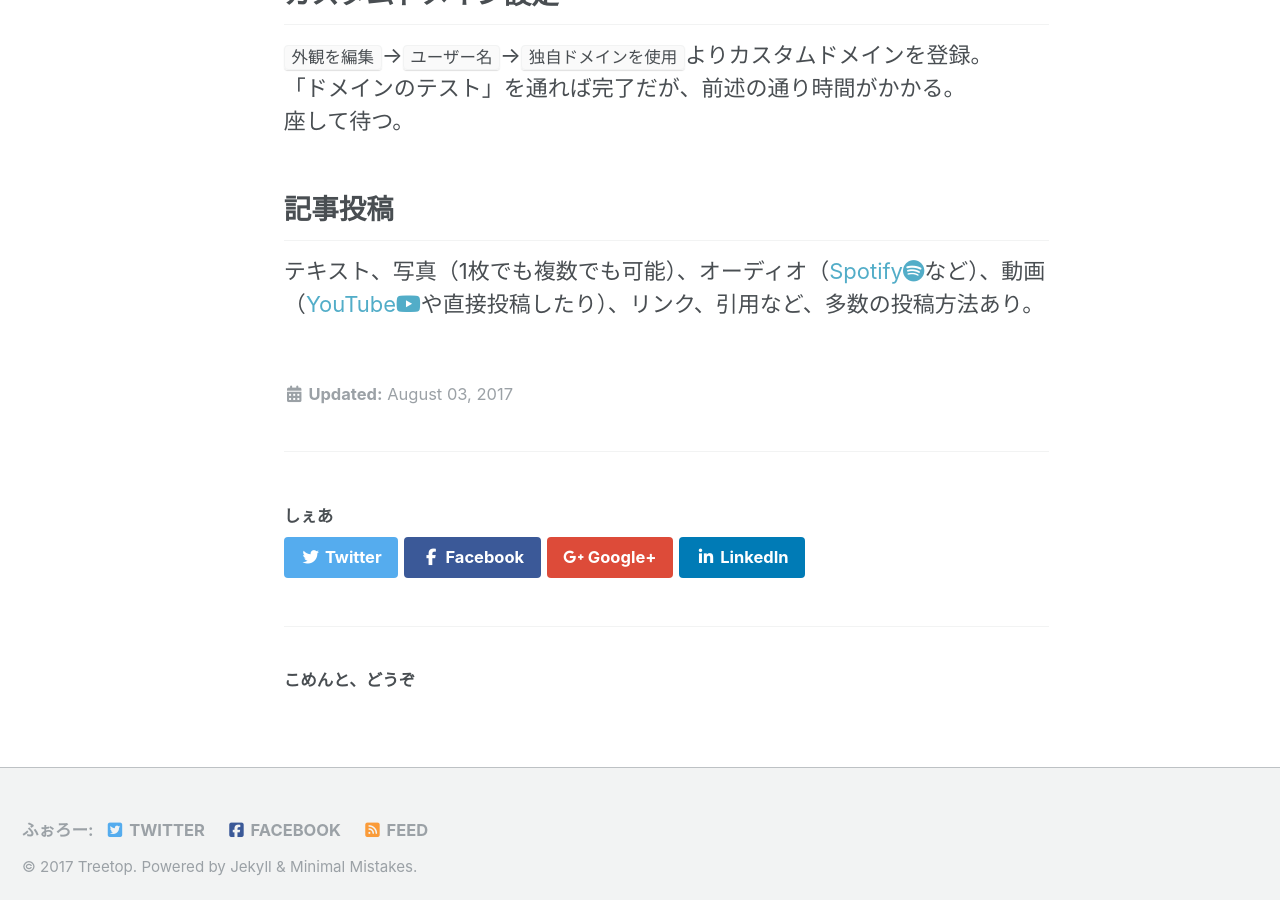
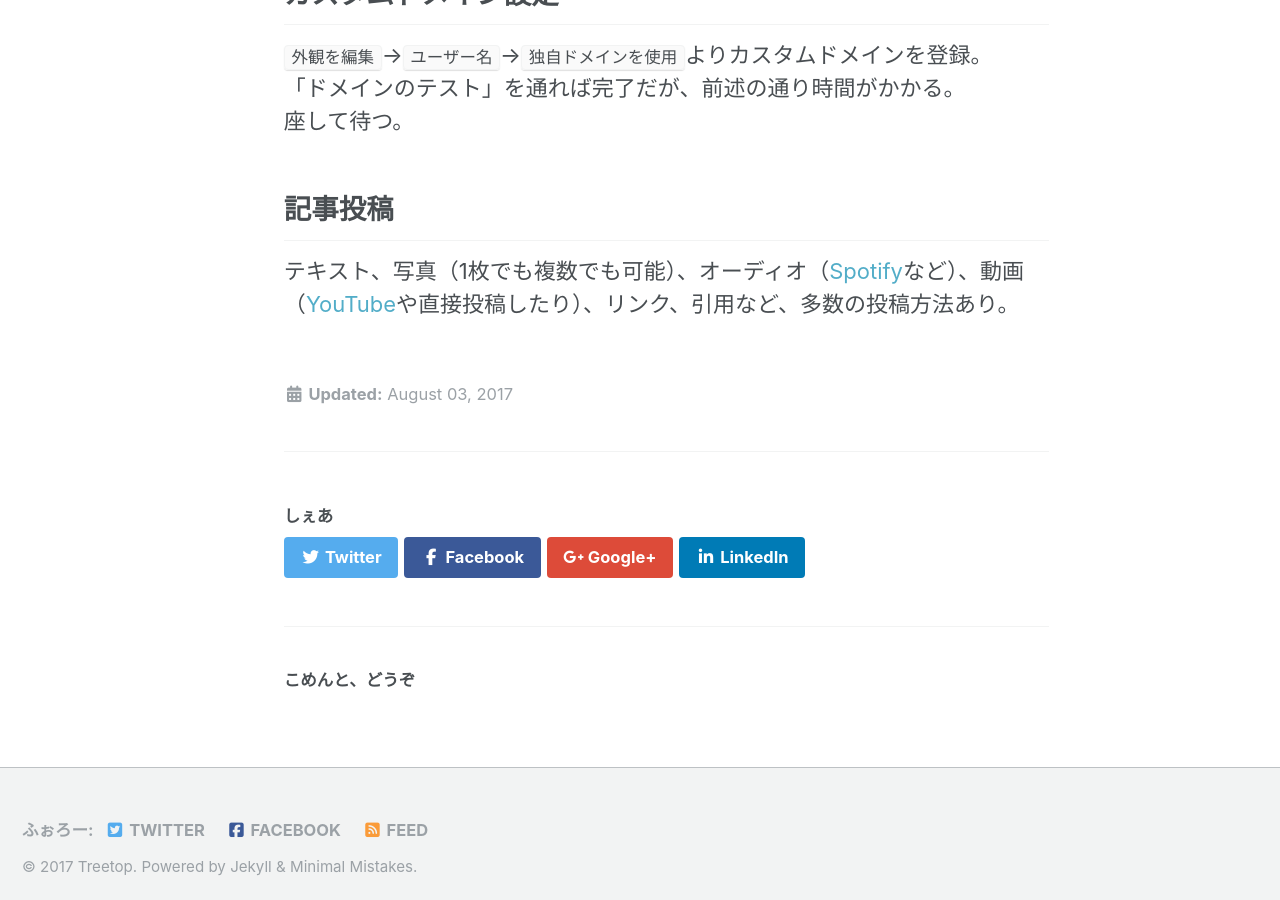
Before and after one commit to laureltreetop/laureltreetop.github.io, a Jekyll site: the page built from _tumblr/01-start.md, in a window 1280 px wide and 900 px high, scrolled down 1113 px. Built offline with Jekyll 4.4.1, drawn with Linux system fonts in a browser that asks for light colours; nearby versions of some CDN libraries; comment, search, counter and statistics services are not loaded.

Commit message:
Update 01-start.md

```diff
--- a/_tumblr/01-start.md
+++ b/_tumblr/01-start.md
@@ -30,4 +30,4 @@
 座して待つ。
 
 ## 記事投稿
-テキスト、写真（1枚でも複数でも可能）、オーディオ（[Spotify<i class="fa fa-spotify"></i>](https://www.spotify.com/jp/)など）、動画（[YouTube<i class="fa fa-youtube-play"></i>](https://www.youtube.com/)や直接投稿したり）、リンク、引用など、多数の投稿方法あり。
+テキスト、写真（1枚でも複数でも可能）、オーディオ（[Spotify](https://www.spotify.com/jp/)など）、動画（[YouTube](https://www.youtube.com/)や直接投稿したり）、リンク、引用など、多数の投稿方法あり。
```
